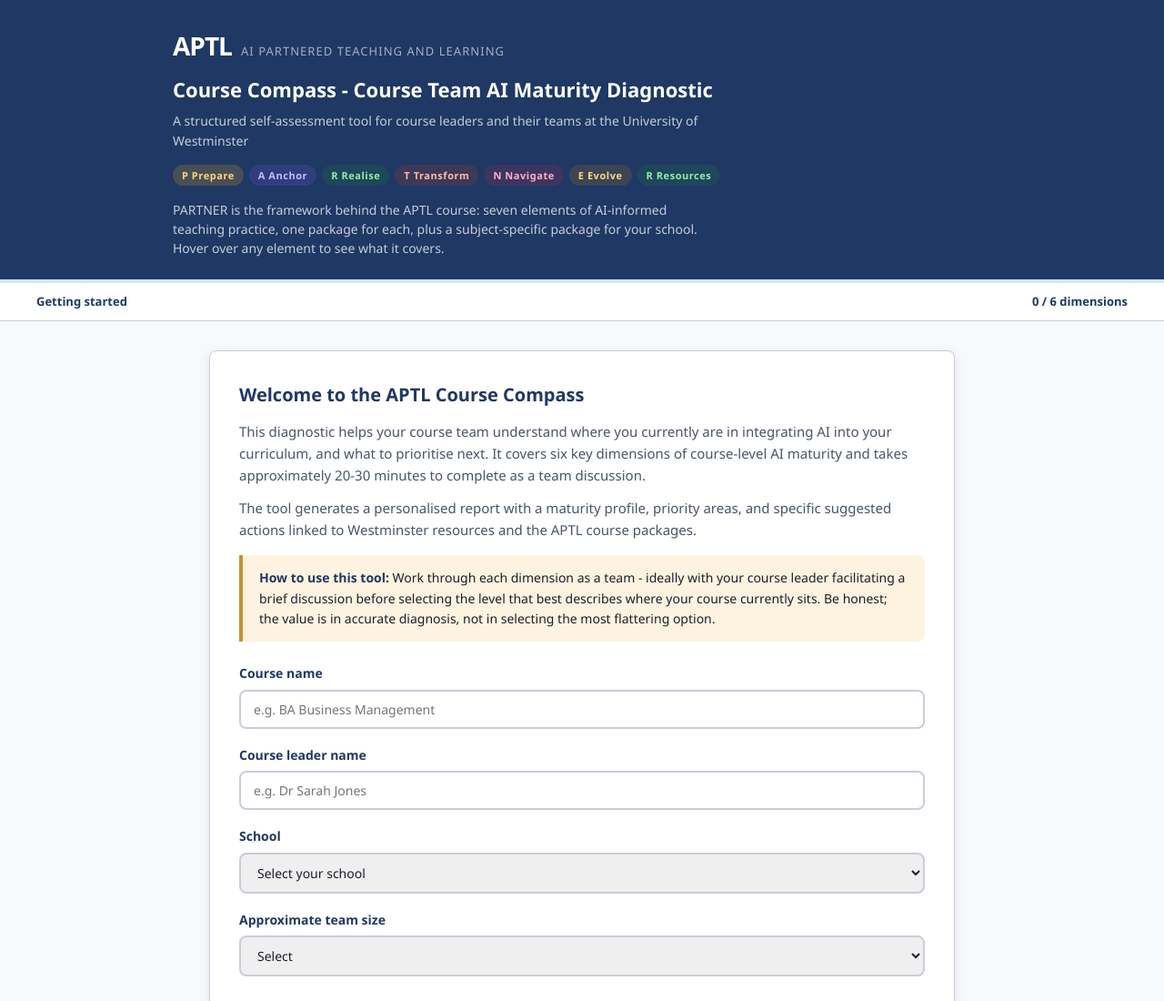
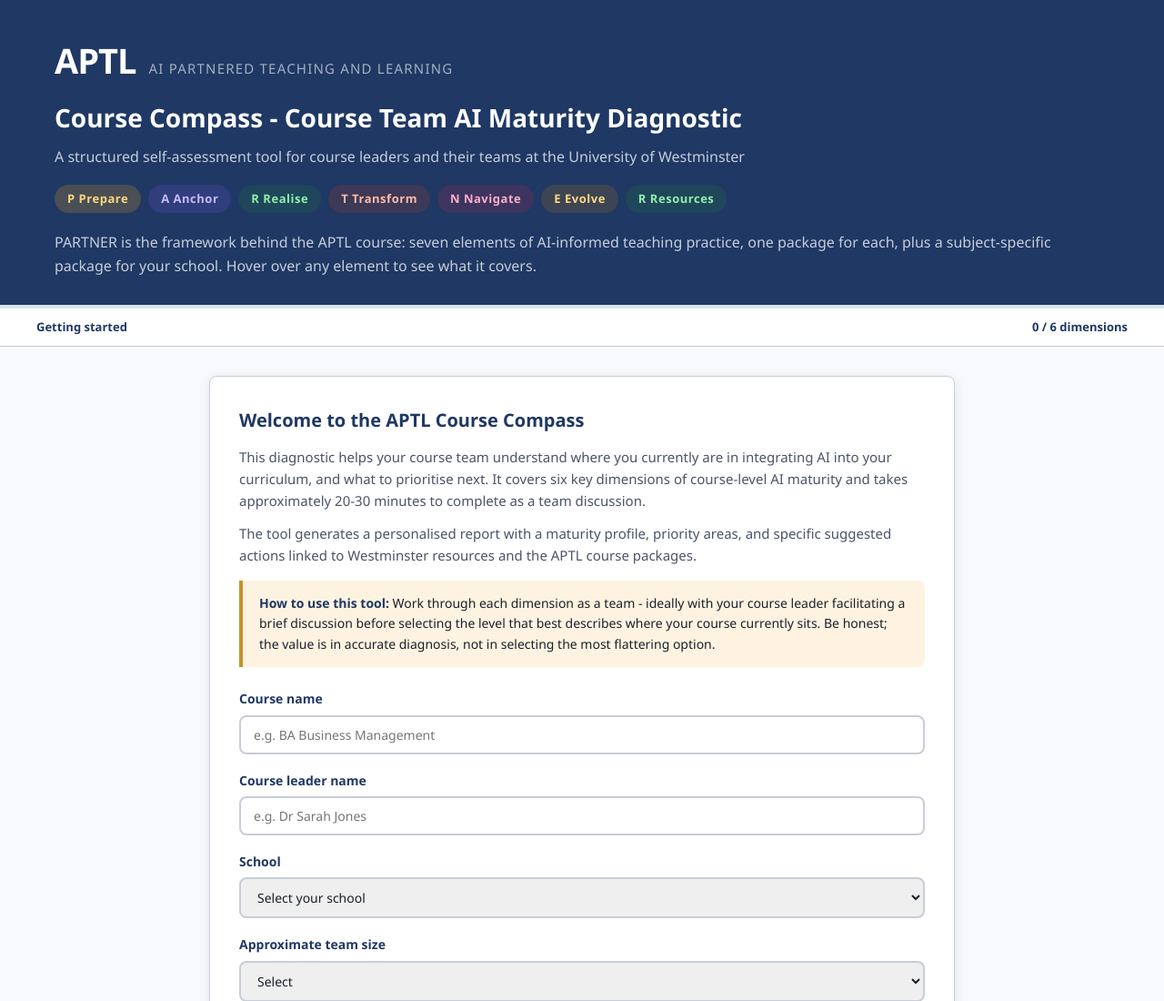
Before and after one commit to saundeg/apt-course-compass, a plain HTML site: page index.html in a window 1280 px wide. Shown: the top 1100 px of the page at 91% size. Drawn offline with Linux system fonts and the light colour scheme.

Commit message:
Add files via upload

```diff
--- a/index.html
+++ b/index.html
@@ -31,19 +31,19 @@
   * { box-sizing: border-box; margin: 0; padding: 0; }
   body { font-family: 'Segoe UI', Arial, sans-serif; background: var(--off-white); color: var(--text); font-size: 15px; line-height: 1.6; }
 
-  .partner-note { font-size: 12px; color: rgba(255,255,255,0.65); margin-top: 10px; line-height: 1.5; max-width: 700px; }
+  .partner-note { font-size: 13px; color: rgba(255,255,255,0.65); margin-top: 12px; line-height: 1.6; }
   .partner-pill[title] { cursor: help; }
 
   /* HEADER */
-  .header { background: var(--navy); color: white; padding: 28px 40px 24px; }
-  .header-inner { max-width: 900px; margin: 0 auto; }
-  .apt-badge { display: inline-flex; align-items: baseline; gap: 10px; margin-bottom: 8px; }
-  .apt-logo { font-size: 28px; font-weight: 700; letter-spacing: -1px; color: white; }
-  .apt-sub { font-size: 13px; color: rgba(255,255,255,0.6); text-transform: uppercase; letter-spacing: 0.08em; }
-  .header h1 { font-size: 22px; font-weight: 600; color: white; margin-bottom: 6px; }
-  .header p { font-size: 14px; color: rgba(255,255,255,0.75); max-width: 600px; }
-  .partner-strip { display: flex; gap: 6px; margin-top: 14px; flex-wrap: wrap; }
-  .partner-pill { font-size: 11px; font-weight: 600; padding: 3px 10px; border-radius: 20px; letter-spacing: 0.05em; }
+  .header { background: var(--navy); color: white; padding: 36px 60px 30px; }
+  .header-inner { width: 100%; }
+  .apt-badge { display: inline-flex; align-items: baseline; gap: 14px; margin-bottom: 10px; }
+  .apt-logo { font-size: 38px; font-weight: 700; letter-spacing: -1px; color: white; }
+  .apt-sub { font-size: 15px; color: rgba(255,255,255,0.6); text-transform: uppercase; letter-spacing: 0.08em; }
+  .header h1 { font-size: 28px; font-weight: 600; color: white; margin-bottom: 8px; }
+  .header p { font-size: 16px; color: rgba(255,255,255,0.75); }
+  .partner-strip { display: flex; gap: 8px; margin-top: 18px; flex-wrap: wrap; align-items: flex-start; }
+  .partner-pill { font-size: 13px; font-weight: 600; padding: 5px 14px; border-radius: 20px; letter-spacing: 0.04em; }
   .p-pill { background: rgba(200,147,42,0.25); color: #FFD580; }
   .a-pill { background: rgba(100,80,200,0.25); color: #C8BBFF; }
   .r-pill { background: rgba(30,126,52,0.2); color: #90EFA8; }
```
